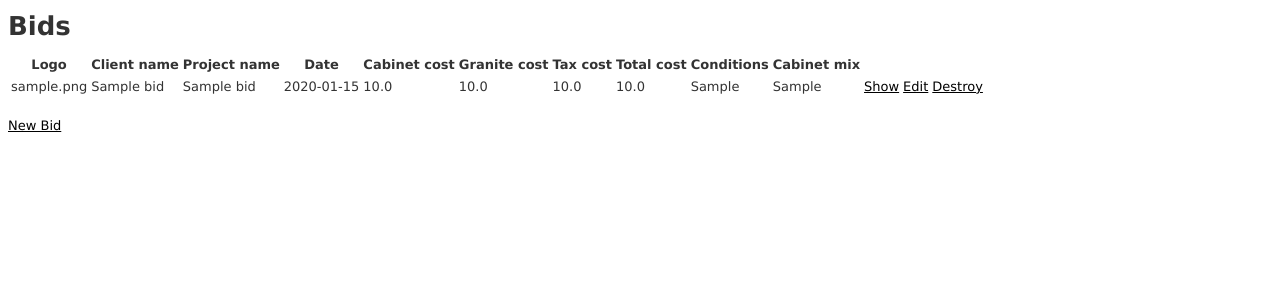
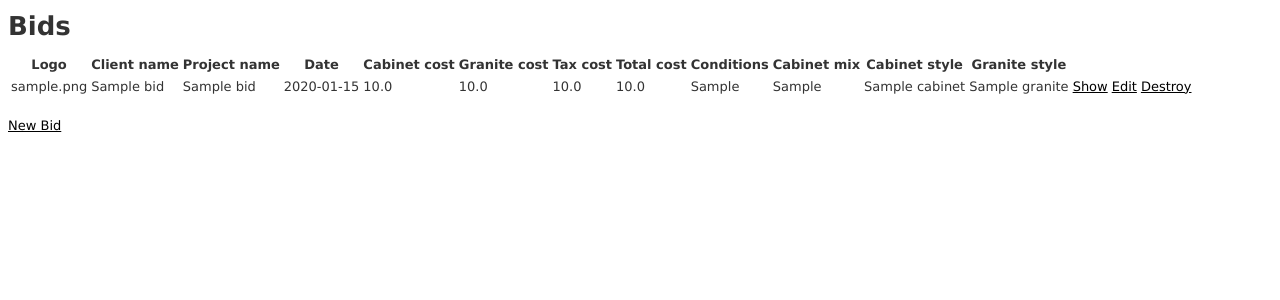
Before and after one commit to LesPorter/BidSheetPDF, a Rails app: page / in a window 1280 px wide. Shown: the top 300 px of the page. Run offline with Rails 7, Linux system fonts and the light colour scheme; tables that the repository leaves empty hold one stand-in row (values such as "Sample post"); style sheets or scripts are compiled from the project's sources; some libraries are stand-ins or nearby versions.

```diff
--- a/app/views/bids/index.html.erb
+++ b/app/views/bids/index.html.erb
@@ -13,8 +13,8 @@
       <th>Total cost</th>
       <th>Conditions</th>
       <th>Cabinet mix</th>
-      <!--<th>Cabinet style</th>-->
-      <!--<th>Granite style</th>-->
+      <th>Cabinet style</th>
+      <th>Granite style</th>
       <th colspan="3"></th>
     </tr>
   </thead>
@@ -32,8 +32,8 @@
         <td><%= bid.total_cost %></td>
         <td><%= bid.conditions %></td>
         <td><%= bid.cabinet_mix %></td>
-        <!--<td><%# bid.cabinet.name %></td-->
-        <!--<td><%# bid.granite.name %></td-->
+        <td><%= bid.cabinet.name %></td>
+        <td><%= bid.granite.name %></td>
         <td><%= link_to 'Show', bid %></td>
         <td><%= link_to 'Edit', edit_bid_path(bid) %></td>
         <td><%= link_to 'Destroy', bid, method: :delete, data: { confirm: 'Are you sure?' } %></td>
```
Also changed, not shown: 1 other file.
